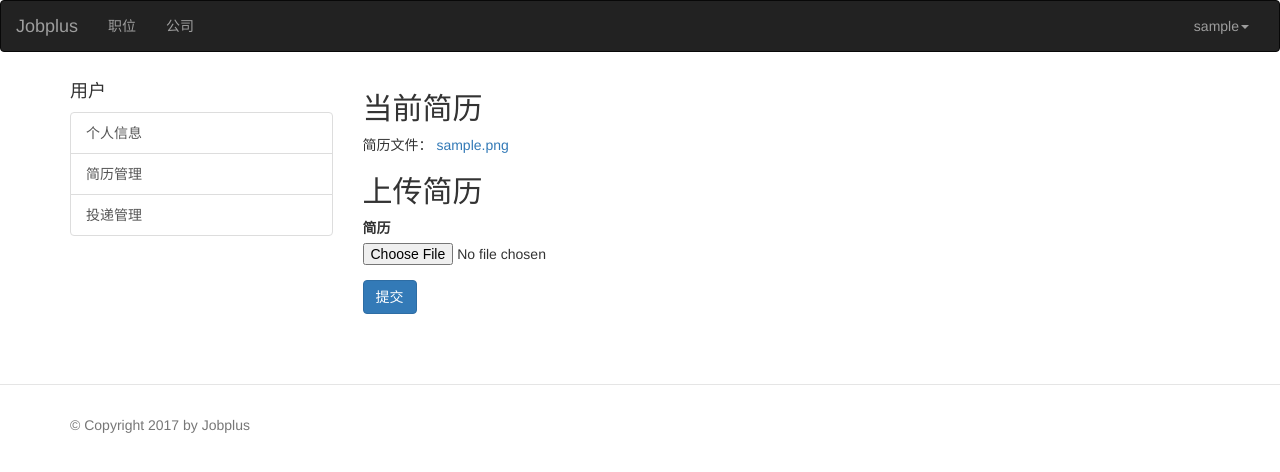
After one commit to uranuday/jobplus7, a Flask app: template jobplus/templates/user/upload_resume.html in a window 1280 px wide. The commit adds this page. Shown: the top 472 px of the page. Run offline with Flask 2, Linux system fonts and the light colour scheme; the template is opened without the code that fills it: values that come from a table or form of the project are taken from there, others are empty; a user stored in the database is signed in; tables that the repository leaves empty hold one stand-in row (values such as "Sample post"); some libraries are stand-ins or nearby versions.

Commit message:
fix 33, upload resume function

```diff
--- a/jobplus/config.py
+++ b/jobplus/config.py
@@ -1,5 +1,8 @@
 class BaseConfig(object):
     SECRET_KEY = '!!@@'
+    UPLOAD_FOLDER = './uploads/'
+    ALLOWED_EXTENSIONS = set(['txt', 'doc', 'docx', 'pdf'])
+    MAX_CONTENT_LENGTH = 5 * 1024 * 1024
 
 
 
--- a/jobplus/forms.py
+++ b/jobplus/forms.py
@@ -1,4 +1,5 @@
 from flask_wtf import FlaskForm
+#from flask_wtf.file import FileField
 from wtforms import StringField, PasswordField, SubmitField, BooleanField, ValidationError, TextAreaField, IntegerField, FileField
 from wtforms.validators import Length, Email, EqualTo, Required, URL, NumberRange
 from flask import flash
@@ -29,7 +30,6 @@ class UserProfileForm(FlaskForm):
     email = StringField("邮箱", validators=[Required(), Email()])
     phone = IntegerField("手机号", validators=[Required(), NumberRange(min=10000000000, max=19999999999, message="无效手机号")])
     working_years = IntegerField("工作年限", validators=[Required(), NumberRange(min=1, max=99)])
-    resume = FileField("简历")
     submit = SubmitField("保存")
 
 
@@ -95,3 +95,10 @@ class AddUserForm(FlaskForm):
         db.session.commit()
         flash("添加成功", 'success')
         return user
+
+
+
+
+class UploadResumeForm(FlaskForm):
+    resume = FileField("简历", validators=[Required()])
+    submit = SubmitField("提交")
--- a/jobplus/models.py
+++ b/jobplus/models.py
@@ -27,7 +27,7 @@ class User(Base, UserMixin):
     _password = db.Column('password', db.String(256), nullable=False)
     role = db.Column(db.SmallInteger, default=ROLE_USER)
     # 保存简历的文件名
-    resume = db.Column(db.String(32))
+    resume_file_name = db.Column(db.String(64))
     company_id = db.Column(db.Integer, db.ForeignKey('company.id', ondelete='SET NULL'))
     company = db.relationship("Company", uselist=False)
     name = db.Column(db.String(32))
--- /dev/null
+++ b/jobplus/templates/user/upload_resume.html
@@ -0,0 +1,23 @@
+{% extends "user/user_base.html" %}
+
+
+{% block user %}
+<h2>当前简历</h2>
+<p>
+    简历文件：
+    <a href="{{ url_for("user.resume_file", filename=current_user.resume_file_name) }}">
+        {{ current_user.resume_file_name }}
+    </a>
+</p>
+
+<form method="POST", action="{{ url_for("user.resume") }}", enctype="multipart/form-data">
+    {{ form.csrf_token }}
+    <h2>上传简历</h2>
+    <div class="form-group">
+        {{ form.resume.label }}{{ form.resume }}
+    </div>
+    {{ form.submit(class="btn btn-primary") }}
+
+</form>
+
+{% endblock %}
--- a/jobplus/templates/user/user_base.html
+++ b/jobplus/templates/user/user_base.html
@@ -9,7 +9,7 @@
         <h4>用户</h4>
         <div class="list-group">
             <a href="{{ url_for("user.profile") }}" class="list-group-item">个人信息</a>
-            <a href="#" class="list-group-item">简历管理</a>
+            <a href="{{ url_for("user.resume") }}" class="list-group-item">简历管理</a>
             <a href="#" class="list-group-item">投递管理</a>
 
         </div>
--- /dev/null
+++ b/uploads/admin-qff.txt
@@ -0,0 +1 @@
+qff
```
Also changed, not shown: jobplus/handlers/user.py (+31 -3 lines).
